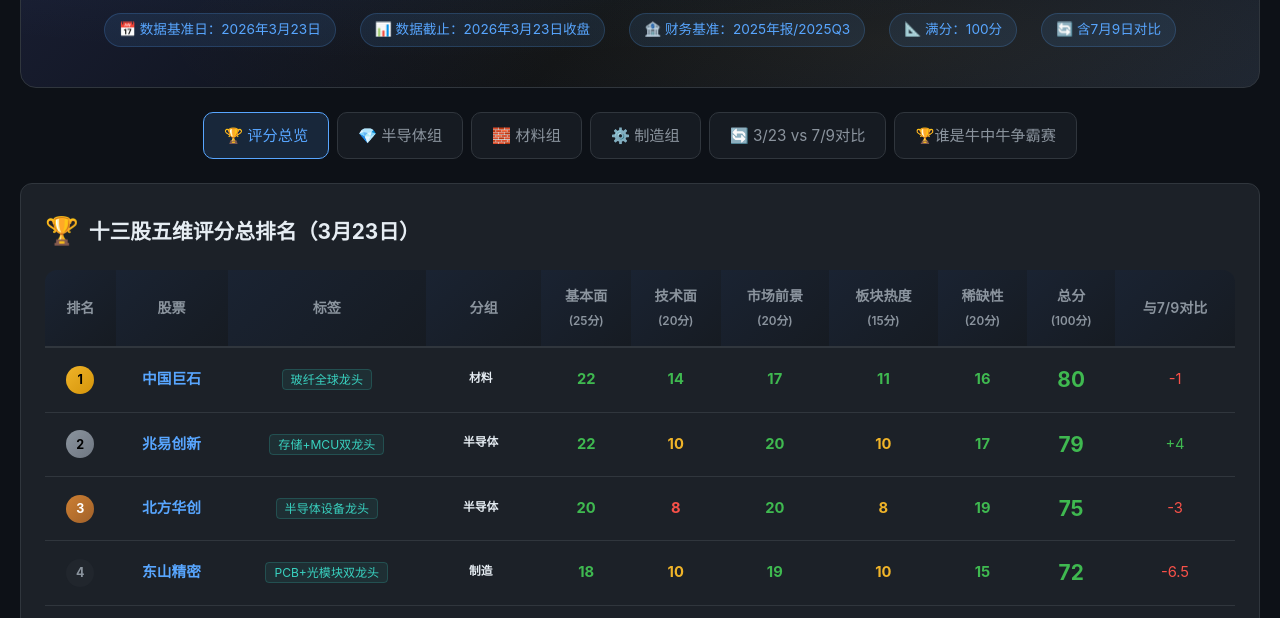
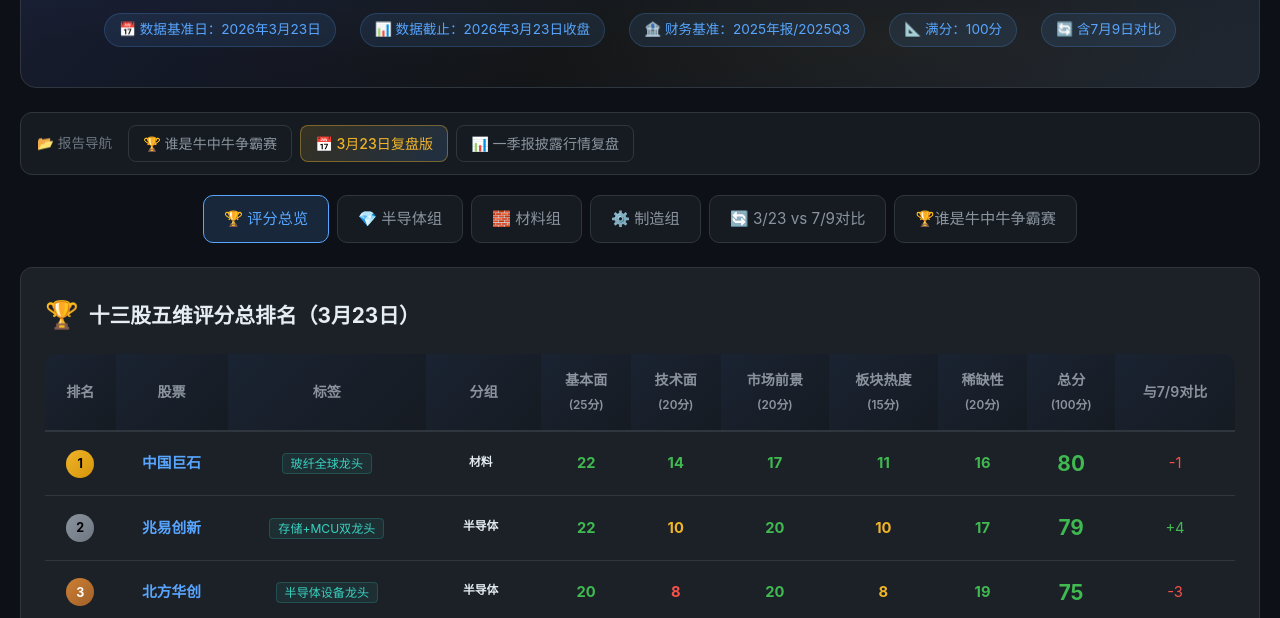
Before and after one commit to shireenwang0821-art/trading-assistant-bot, a plain HTML site: page 0323.html in a window 1280 px wide. Shown: the part 160-778 px from the top of the page. Drawn offline with Linux system fonts and the light colour scheme.

Commit message:
Add report navigation bar to 0323.html

```diff
--- a/0323.html
+++ b/0323.html
@@ -513,6 +513,50 @@
             transition: width 0.8s ease;
         }
 
+
+        /* Report Navigation */
+        .report-nav {
+            display: flex;
+            gap: 8px;
+            margin-bottom: 20px;
+            padding: 12px 16px;
+            background: var(--bg-secondary);
+            border: 1px solid var(--border);
+            border-radius: 12px;
+            flex-wrap: wrap;
+            align-items: center;
+        }
+        .report-nav .nav-label {
+            color: var(--text-muted);
+            font-size: 0.85em;
+            margin-right: 8px;
+            white-space: nowrap;
+        }
+        .report-nav a {
+            display: inline-block;
+            padding: 6px 14px;
+            border-radius: 8px;
+            text-decoration: none;
+            font-size: 0.88em;
+            font-weight: 500;
+            transition: all 0.2s ease;
+            border: 1px solid transparent;
+        }
+        .report-nav a.active {
+            background: linear-gradient(135deg, rgba(240,180,41,0.15), rgba(88,166,255,0.15));
+            border-color: rgba(240,180,41,0.4);
+            color: var(--accent-gold);
+        }
+        .report-nav a:not(.active) {
+            color: var(--text-secondary);
+            border-color: var(--border);
+        }
+        .report-nav a:not(.active):hover {
+            background: var(--bg-hover);
+            color: var(--text-primary);
+            border-color: rgba(88,166,255,0.3);
+        }
+
     </style>
 </head>
 <body>
@@ -529,6 +573,15 @@
             <span>📐 满分：100分</span>
             <span>🔄 含7月9日对比</span>
         </div>
+    </div>
+
+
+    <!-- Report Navigation -->
+    <div class="report-nav">
+        <span class="nav-label">📂 报告导航</span>
+        <a href="index.html">🏆 谁是牛中牛争霸赛</a>
+        <a href="0323.html" class="active">📅 3月23日复盘版</a>
+        <a href="q1-report.html">📊 一季报披露行情复盘</a>
     </div>
 
     <!-- Navigation -->
```
